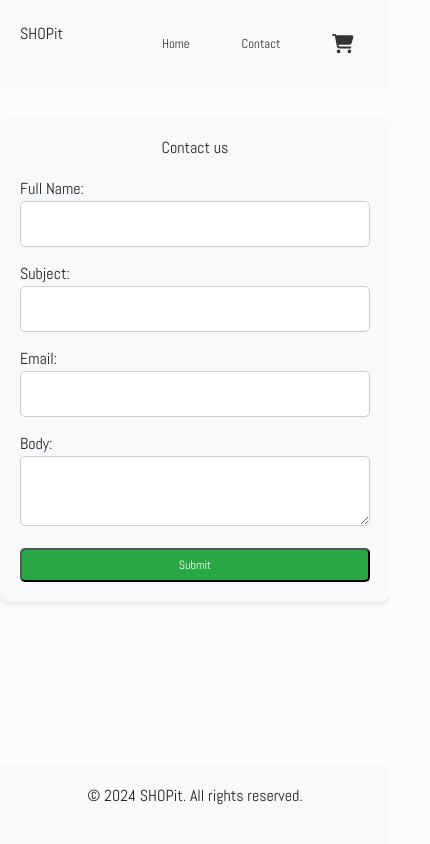
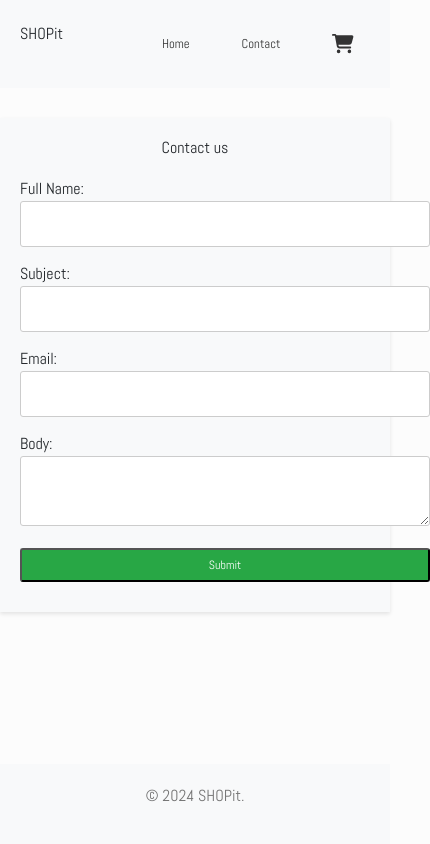
Before and after one commit to JeanettKM/React-assignment-3, a React (Create React App) app in the folder ecom-store/: page /contact in a window 390 px wide. Shown: the whole page, 430 px wide, since content can reach past the window. Built offline with nearby package versions, Linux system fonts and the light colour scheme.

Commit message:
Added alot of improvements to styling, error handling and comments

```diff
--- a/ecom-store/src/App.css
+++ b/ecom-store/src/App.css
@@ -22,6 +22,7 @@ footer {
   padding: 20px;
   text-align: center;
   margin-top: 20px;
+  color: #747474;
 }
 
 .card > h1 {
@@ -80,13 +81,14 @@ footer {
   margin: 0 auto;
   padding: 20px;
   background-color: #fcfcfc;
-  border-radius: 10px;
+  border-radius: 3px;
 }
 
 .product-image {
-  width: 100%;
-  height: auto;
+  width: auto;
   border-radius: 3px;
+  height: 400px;
+  object-fit: cover;
 }
 
 .product-title {
@@ -105,13 +107,23 @@ footer {
 .product-price {
   font-size: 18px;
   margin-bottom: 20px;
+  margin-top: 20px;
 }
 
 .button-container {
+  margin-top: 10px;
   display: flex;
-  gap: 10px;
+  gap: 20px;
   flex-wrap: wrap;
   justify-content: center;
+}
+
+a > button {
+  padding: 10px 20px;
+  text-align: center;
+  text-decoration: none;
+  border-radius: 3px;
+  cursor: pointer;
 }
 
 .review {
@@ -120,7 +132,7 @@ footer {
   padding: 10px;
   margin-top: 10px;
   margin-bottom: 10px;
-  border-radius: 5px;
+  border-radius: 3px;
   padding-left: 10px;
   padding-right: 150px;
 }
@@ -133,7 +145,7 @@ footer {
   background-color: red;
   color: white;
   padding: 2px 6px;
-  border-radius: 50%;
+  border-radius: 3px;
   font-size: 12px;
 }
 
@@ -163,7 +175,7 @@ footer {
   background-color: red;
   color: white;
   padding: 2px 6px;
-  border-radius: 50%;
+  border-radius: 3px;
   font-size: 12px;
 }
 
@@ -199,14 +211,35 @@ footer {
   text-decoration: underline;
 }
 
-/* General Styles */
+/* error handling */
+.error-message {
+  color: red;
+  font-size: 0.9em;
+  margin-top: 5px;
+  display: block;
+}
+
+/* Style for input fields with errors */
+.input-error {
+  border: 1px solid red;
+  background-color: #ffe6e6;
+}
+
+/* Often used styles*/
 .container {
   max-width: 800px;
   margin: 30px auto;
   padding: 20px;
   background-color: #f8f9fa;
-  border-radius: 10px;
+  border-radius: 3px;
   box-shadow: 0 2px 4px rgba(0, 0, 0, 0.1);
+  text-align: center;
+}
+
+.container > form {
+  text-align: left;
+  width: 650px;
+  margin: auto;
 }
 
 .title {
@@ -217,10 +250,10 @@ footer {
 
 .button {
   display: inline-block;
-  padding: 10px 20px;
+  padding: 5px 20px;
   text-align: center;
   text-decoration: none;
-  border-radius: 5px;
+  border-radius: 3px;
   cursor: pointer;
   transition: all 0.2s ease-in-out;
 }
@@ -252,9 +285,11 @@ footer {
 .complete-button {
   background-color: #28a745;
   color: white;
+  display: block;
+  margin: 20px auto 0;
+  width: 170px;
 }
 
-/* Ensure buttons do not overlap on smaller screens */
 @media (max-width: 1580px) {
   .button {
     padding: 8px 16px;
@@ -274,7 +309,7 @@ footer {
   }
 
   .card {
-    height: auto;
+    height: 470px;
   }
 
   .products-container {
@@ -349,7 +384,7 @@ footer {
 
 @media (max-width: 992px) {
   .button {
-    padding: 6px 12px;
+    padding: px 12px;
     font-size: 12px;
   }
 
@@ -374,10 +409,11 @@ footer {
   }
 }
 
-@media (max-width: 768px) {
+@media (max-width: 850px) {
   .button-container {
-    flex-direction: column;
+    flex-direction: row;
     align-items: stretch;
+    margin-top: 20px;
   }
 
   .title {
@@ -389,11 +425,11 @@ footer {
   }
 
   .card-container {
-    width: calc(100% - 20px);
+    width: calc(50% - 100px);
   }
 
   .products-container {
-    width: 60%;
+    width: 80%;
   }
 }
 
@@ -408,13 +444,6 @@ footer {
   margin: 0 auto;
   padding: 20px;
   box-shadow: 0 2px 4px rgba(0, 0, 0, 0.1);
-  border-radius: 10px;
-}
-
-.product-image {
-  width: auto;
-  height: 450px;
-  object-fit: cover;
   border-radius: 3px;
 }
 
@@ -433,6 +462,7 @@ footer {
 
 .product-price {
   font-size: 20px;
+  margin-top: 20px;
   margin-bottom: 30px;
   color: #28a745;
   font-weight: 600;
@@ -440,10 +470,10 @@ footer {
 
 .button-container {
   display: flex;
-  gap: 15px;
+  gap: 20px;
   flex-wrap: wrap;
   justify-content: center;
-  margin-bottom: 30px;
+  margin-bottom: 50px;
 }
 
 /* Front Page Product Card Styles */
@@ -455,14 +485,14 @@ footer {
 }
 
 .card {
-  border-radius: 10px;
+  border-radius: 3px;
   box-shadow: 0 2px 4px rgba(0, 0, 0, 0.1);
   padding: 20px;
   text-align: center;
-  height: 450px;
+  height: 470px;
   display: flex;
   flex-direction: column;
-  justify-content: space-between;
+  justify-content: space-evenly;
 }
 
 .image {
@@ -475,11 +505,12 @@ footer {
 .description {
   font-size: 1.05em;
   color: #666;
-  overflow: hidden;
   text-overflow: ellipsis;
   display: -webkit-box;
   -webkit-line-clamp: 3;
   -webkit-box-orient: vertical;
+  font-size: 14.5px;
+  text-align: center;
 }
 
 .view-product-button {
@@ -526,6 +557,11 @@ footer {
 }
 
 @media (max-width: 992px) {
+  .container > form {
+    text-align: left;
+    width: 500px;
+    margin: auto;
+  }
   .card-container {
     width: calc(50% - 20px);
   }
@@ -553,7 +589,12 @@ footer {
   }
 }
 
-@media (max-width: 768px) {
+@media (max-width: 850px) {
+  .container > form {
+    text-align: left;
+    width: 410px;
+    margin: auto;
+  }
   .card-container {
     width: calc(100% - 20px);
   }
@@ -563,9 +604,8 @@ footer {
   }
 
   .button {
-    width: 70%;
     margin-bottom: 10px;
-    margin: auto;
+
     padding: 6px 10px;
   }
 
@@ -591,7 +631,7 @@ footer {
   width: 50px;
   height: 50px;
   object-fit: cover;
-  border-radius: 5px;
+  border-radius: 3px;
   margin-right: 20px;
 }
 
@@ -616,7 +656,7 @@ footer {
   color: white;
   border: none;
   padding: 5px 10px;
-  border-radius: 5px;
+  border-radius: 3px;
 }
 
 .remove-button:hover {
@@ -639,13 +679,13 @@ footer {
 .checkout-button {
   background-color: #007bff;
   color: white;
-  width: 100%;
+  width: 40%;
   text-decoration: none;
   padding: 10px 20px;
   display: inline-block;
   text-align: center;
-  border-radius: 5px;
-  margin-top: 20px;
+  border-radius: 3px;
+  margin: 20px auto 0;
 }
 
 /* Checkout Success Page */
@@ -683,7 +723,7 @@ footer {
   width: 100%;
   padding: 10px;
   border: 1px solid #ccc;
-  border-radius: 5px;
+  border-radius: 3px;
 }
 
 .submit-button {
@@ -716,3 +756,16 @@ footer {
     max-width: 1200px;
   }
 }
+
+@media (max-width: 700px) {
+  .container {
+    border-radius: 0%;
+  }
+
+  .product-image {
+    width: auto;
+    border-radius: 3px;
+    height: 350px;
+    object-fit: cover;
+  }
+}
--- a/ecom-store/src/components/footer.jsx
+++ b/ecom-store/src/components/footer.jsx
@@ -11,7 +11,7 @@ const StyledFooter = styled.footer`
 const Footer = () => {
   return (
     <StyledFooter>
-      <p>&copy; 2024 SHOPit. All rights reserved.</p>
+      <p>&copy; 2024 SHOPit.</p>
     </StyledFooter>
   );
 };
--- a/ecom-store/src/pages/checkout.jsx
+++ b/ecom-store/src/pages/checkout.jsx
@@ -33,7 +33,7 @@ const Checkout = () => {
       </div>
       <div className="total">Total: ${total.toFixed(2)}</div>
       <Link to="/checkout-success" className="button complete-button">
-        Complete Checkout
+        Complete your checkout
       </Link>
     </div>
   );
--- a/ecom-store/src/pages/checkoutSuccess.jsx
+++ b/ecom-store/src/pages/checkoutSuccess.jsx
@@ -14,7 +14,7 @@ const CheckoutSuccessPage = () => {
       <h1 className="success-title">Order Successful!</h1>
       <p>Thank you for your support, hope to see you again</p>
       <Link to="/" className="button back-button">
-        Back to Store
+        Back to Home
       </Link>
     </div>
   );
--- a/ecom-store/src/pages/contact.jsx
+++ b/ecom-store/src/pages/contact.jsx
@@ -1,6 +1,7 @@
 import React, { useState } from "react";
 
 const Contact = () => {
+  // State for form data
   const [form, setForm] = useState({
     fullName: "",
     subject: "",
@@ -8,8 +9,10 @@ const Contact = () => {
     body: "",
   });
 
+  // Form validation errors
   const [errors, setErrors] = useState({});
 
+  // Manage input changes and update form state
   const handleChange = (e) => {
     const { name, value } = e.target;
     setForm({
@@ -18,31 +21,46 @@ const Contact = () => {
     });
   };
 
+  // Validate form inputs and return errors object
   const validate = () => {
     let errors = {};
+
+    // Check if the full name has at least 3 characters
     if (form.fullName.length < 3)
       errors.fullName = "Full name must be at least 3 characters.";
+
+    // Check if subject has at least 3 characters
     if (form.subject.length < 3)
       errors.subject = "Subject must be at least 3 characters.";
+
+    // Check email validity
     if (!/\S+@\S+\.\S+/.test(form.email))
       errors.email = "Email must be a valid email address.";
+
+    // Check if the message has at least 3 characters
     if (form.body.length < 3)
-      errors.body = "Body must be at least 3 characters.";
-    return errors;
+      errors.body = "The message must be at least 3 characters.";
+
+    return errors; // Return validation errors
   };
 
+  // Handle form submission
   const handleSubmit = (e) => {
-    e.preventDefault();
-    const validationErrors = validate();
+    e.preventDefault(); // Prevent default form submission behavior
+
+    const validationErrors = validate(); // Validate the form inputs
     setErrors(validationErrors);
+
+    // Check if there are errors in the form
     if (Object.keys(validationErrors).length === 0) {
-      console.log(form);
+      console.log(form); // If there are no errors, log the data
     }
   };
 
   return (
     <div className="container">
       <h1 className="title">Contact us</h1>
+      {/* Form element with a submit handler */}
       <form onSubmit={handleSubmit}>
         <div className="form-group">
           <label>
@@ -52,8 +70,12 @@ const Contact = () => {
               name="fullName"
               value={form.fullName}
               onChange={handleChange}
+              className={errors.fullName ? "input-error" : ""}
             />
-            {errors.fullName && <span>{errors.fullName}</span>}
+            {/* Render validation error if an error occurs */}
+            {errors.fullName && (
+              <span className="error-message">{errors.fullName}</span>
+            )}
           </label>
         </div>
         <div className="form-group">
@@ -64,8 +86,12 @@ const Contact = () => {
               name="subject"
               value={form.subject}
               onChange={handleChange}
+              className={errors.subject ? "input-error" : ""}
             />
-            {errors.subject && <span>{errors.subject}</span>}
+            {/* Render validation error if an error occurs */}
+            {errors.subject && (
+              <span className="error-message">{errors.subject}</span>
+            )}
           </label>
         </div>
         <div className="form-group">
@@ -76,17 +102,30 @@ const Contact = () => {
               name="email"
               value={form.email}
               onChange={handleChange}
+              className={errors.email ? "input-error" : ""}
             />
-            {errors.email && <span>{errors.email}</span>}
+            {/* Render validation error if an error occurs */}
+            {errors.email && (
+              <span className="error-message">{errors.email}</span>
+            )}
           </label>
         </div>
         <div className="form-group">
           <label>
             Body:
-            <textarea name="body" value={form.body} onChange={handleChange} />
-            {errors.body && <span>{errors.body}</span>}
+            <textarea
+              name="body"
+              value={form.body}
+              onChange={handleChange}
+              className={errors.body ? "input-error" : ""}
+            />
+            {/* Render validation error if an error occurs */}
+            {errors.body && (
+              <span className="error-message">{errors.body}</span>
+            )}
           </label>
         </div>
+        {/* Submit the form */}
         <button type="submit" className="button submit-button">
           Submit
         </button>
```
Also changed, not shown: ecom-store/src/components/CartContext.jsx (+18 -1 lines), ecom-store/src/pages/frontPage.jsx (+16 -7 lines), ecom-store/src/pages/product.jsx (+30 -7 lines), 1 other file (tests, documents, lock files or other folders).
